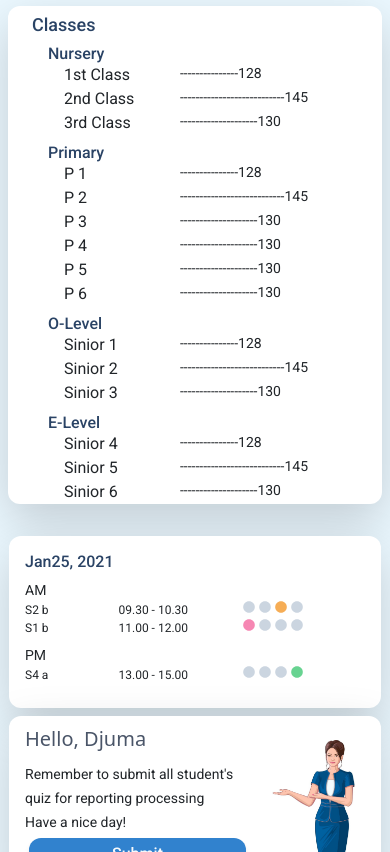
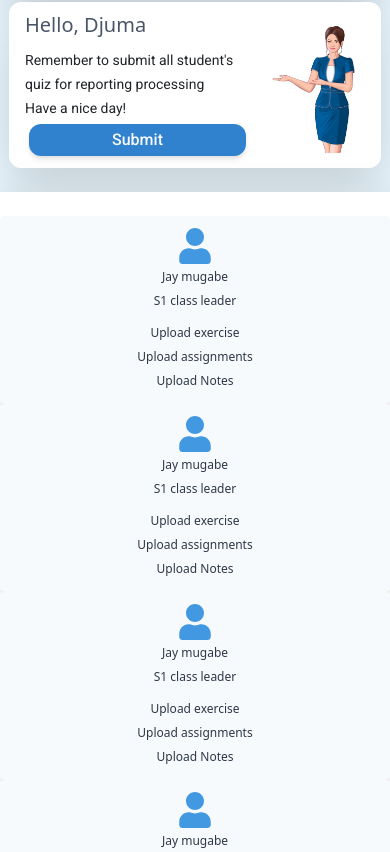
Before and after one commit to annicklinca/citplus, a React (Create React App) app: page /nav in a window 390 px wide. Shown: the part 1148-2000 px from the top of the page. Built offline with nearby package versions, Linux system fonts and the light colour scheme.

Commit message:
mycollection of nav responsiviness

```diff
--- a/src/components/dashboard/Dashboard.js
+++ b/src/components/dashboard/Dashboard.js
@@ -186,18 +186,18 @@ function Dashboard() {
                     <div className="row">
                         <div className="col-md-12">
                             <div className="row bg-white rounded-xl shadow-lg md:mr-6 md:ml-3 pt-4 pb-4">
-                                <div className="col-md-3">
+                                <div className=" col-sm-12 col-md-3">
                                     <div className="p-2 bg-gray-100 hover:bg-blue-100 shadow-md rounded-lg">
                                         <a href="">
                                             <div class="row p-1">
-                                                <div className="col-md-12 pl-12 pb-2 pt-2">
-                                                    <i className="text-4xl  text-blue-500"><FaUser/></i>
+                                                <div className="col-md-12 justify-center ">
+                                                    <center className="text-4xl text-blue-500"><FaUser/></center>
                                                 </div>
-                                                <div className="col-md-12 md:text-center">
+                                                <div className="col-md-12 text-center">
                                                     <snap className="font-medium font-sans text-xs  text-gray-800">Jay mugabe</snap><br/>
                                                     <snap className="font-medium font-sans text-xs  text-gray-800">S1 class leader</snap>
                                                 </div>
-                                                <div className="col-md-12 mt-2">
+                                                <div className="col-md-12 mt-2 text-center">
                                                     <snap className="font-medium font-sans text-xs  text-gray-800">Upload exercise</snap><br/>
                                                     <snap className="font-medium font-sans text-xs  text-gray-800">Upload assignments</snap><br/>
                                                     <snap className="font-medium font-sans text-xs  text-gray-800">Upload Notes</snap>
@@ -206,18 +206,18 @@ function Dashboard() {
                                         </a>
                                     </div>
                                 </div>
-                                <div className="col-md-3">
+                                <div className=" col-sm-12 col-md-3">
                                     <div className="p-2 bg-gray-100 hover:bg-blue-100 shadow-md rounded-lg">
                                         <a href="">
                                             <div class="row p-1">
-                                                <div className="col-md-12 pl-12 pb-2 pt-2">
-                                                    <i className="text-4xl  text-blue-500"><FaUser/></i>
+                                                <div className="col-md-12 justify-center ">
+                                                    <center className="text-4xl text-blue-500"><FaUser/></center>
                                                 </div>
-                                                <div className="col-md-12 md:text-center">
+                                                <div className="col-md-12 text-center">
                                                     <snap className="font-medium font-sans text-xs  text-gray-800">Jay mugabe</snap><br/>
                                                     <snap className="font-medium font-sans text-xs  text-gray-800">S1 class leader</snap>
                                                 </div>
-                                                <div className="col-md-12 mt-2">
+                                                <div className="col-md-12 mt-2 text-center">
                                                     <snap className="font-medium font-sans text-xs  text-gray-800">Upload exercise</snap><br/>
                                                     <snap className="font-medium font-sans text-xs  text-gray-800">Upload assignments</snap><br/>
                                                     <snap className="font-medium font-sans text-xs  text-gray-800">Upload Notes</snap>
@@ -226,18 +226,18 @@ function Dashboard() {
                                         </a>
                                     </div>
                                 </div>
-                                <div className="col-md-3">
+                                <div className=" col-sm-12 col-md-3">
                                     <div className="p-2 bg-gray-100 hover:bg-blue-100 shadow-md rounded-lg">
                                         <a href="">
                                             <div class="row p-1">
-                                                <div className="col-md-12 pl-12 pb-2 pt-2">
-                                                    <i className="text-4xl  text-blue-500"><FaUser/></i>
+                                                <div className="col-md-12 justify-center ">
+                                                    <center className="text-4xl text-blue-500"><FaUser/></center>
                                                 </div>
-                                                <div className="col-md-12 md:text-center">
+                                                <div className="col-md-12 text-center">
                                                     <snap className="font-medium font-sans text-xs  text-gray-800">Jay mugabe</snap><br/>
                                                     <snap className="font-medium font-sans text-xs  text-gray-800">S1 class leader</snap>
                                                 </div>
-                                                <div className="col-md-12 mt-2">
+                                                <div className="col-md-12 mt-2 text-center">
                                                     <snap className="font-medium font-sans text-xs  text-gray-800">Upload exercise</snap><br/>
                                                     <snap className="font-medium font-sans text-xs  text-gray-800">Upload assignments</snap><br/>
                                                     <snap className="font-medium font-sans text-xs  text-gray-800">Upload Notes</snap>
@@ -246,18 +246,18 @@ function Dashboard() {
                                         </a>
                                     </div>
                                 </div>
-                                <div className="col-md-3">
+                                <div className=" col-sm-12 col-md-3">
                                     <div className="p-2 bg-gray-100 hover:bg-blue-100 shadow-md rounded-lg">
                                         <a href="">
                                             <div class="row p-1">
-                                                <div className="col-md-12 pl-12 pb-2 pt-2">
-                                                    <i className="text-4xl  text-blue-500"><FaUser/></i>
+                                                <div className="col-md-12 justify-center ">
+                                                    <center className="text-4xl text-blue-500"><FaUser/></center>
                                                 </div>
-                                                <div className="col-md-12 md:text-center">
+                                                <div className="col-md-12 text-center">
                                                     <snap className="font-medium font-sans text-xs  text-gray-800">Jay mugabe</snap><br/>
                                                     <snap className="font-medium font-sans text-xs  text-gray-800">S1 class leader</snap>
                                                 </div>
-                                                <div className="col-md-12 mt-2">
+                                                <div className="col-md-12 mt-2 text-center">
                                                     <snap className="font-medium font-sans text-xs  text-gray-800">Upload exercise</snap><br/>
                                                     <snap className="font-medium font-sans text-xs  text-gray-800">Upload assignments</snap><br/>
                                                     <snap className="font-medium font-sans text-xs  text-gray-800">Upload Notes</snap>
--- a/src/components/dashboard/NavLeft.js
+++ b/src/components/dashboard/NavLeft.js
@@ -21,7 +21,7 @@ function NavLeft() {
 
     return(
         <>
-               <div className="pr-4 pl-4 pb-1 pt-1">
+               <div className="pr-4 pl-4 pb-1 pt-1 hidden md:block lg:block">
                     <ul className="">
 
                         <li className="text-center hover:bg-blue-100 rounded-xl p-1">
--- a/src/components/dashboard/Navbar.js
+++ b/src/components/dashboard/Navbar.js
@@ -21,28 +21,27 @@ function Navbar() {
     }
     return(
         <>
-         <div className="md:pr-10 sm:pr-10  md:pl-10 sm:pl-10  pt-2 pb-2 bg-white-100 flex flex-wrap">
+
+         <div className=" md:pr-10 sm:pr-10  md:pl-10 sm:pl-10  pt-2 pb-2 bg-white-100 flex">
              <div className="float-left w-1/2">
                  <img src={Cityplus} className="w-auto h-16 hover:cursor-pointer"/>
              </div>
              <div className="w-1/2 md:hidden">
-                 <i onClick={openMenu} class="text-gray-600 float-right p-2 text-2xl"><FaAlignJustify/></i>
+
+                {small? <i  onClick={()=>setSmall(false)} className="text-gray-600 float-right p-2 text-2xl">
+                          <FaTimes/></i>
+                        :  <i onClick={openMenu} class="text-gray-600 float-right p-2 text-2xl"><FaAlignJustify/></i>
+}
              </div>
          </div>
          {small?
-            <div className="absolute inset-x-0 top-0 p-1 transition origin-top-right transform md:hidden mb-20 md:mb-0">
-              <div className="rounded-lg shadow-lg">
-                <div className="bg-white divide-y-2 rounded-lg shadow-xs divide-gray-50">
-                  <div className="px-4 pt-4 pb-4 space-y-4">
+            <div className="  md:hidden mb-20 md:mb-0 border-b border-gray-900">
+              <div className="rounded-lg">
+                <div className="bg-white divide-y-2 rounded-lg  divide-gray-50">
+                  <div className="px-4 pt-0 pb-4 space-y-4">
                     <div className="flex items-center justify-between">
-                      <div>
-                        <img class="block lg:hidden h-8 w-auto" src={Cityplus} alt="Workflow"/>
-                      </div>
-                      <div className="-mr-2">
-                        <button type="button"onClick={()=>setSmall(false)} className="inline-flex items-center justify-center p-2 text-gray-400 transition duration-150 ease-in-out rounded-md hover:text-gray-500 hover:bg-gray-100 focus:outline-none focus:bg-gray-100 focus:text-gray-500">
-                          <FaTimes/>
-                        </button>
-                      </div>
+
+
                     </div>
                     <div>
                       <nav className="grid gap-y-4">
```
Also changed, not shown: 1 other file (tests, documents, lock files or other folders).
